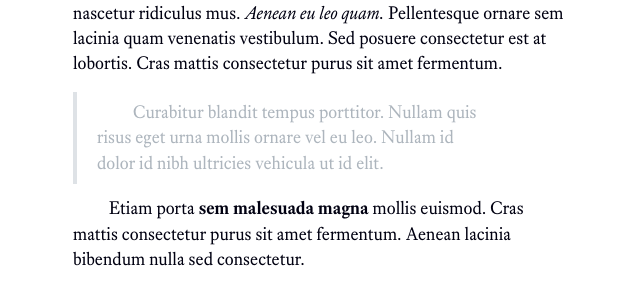
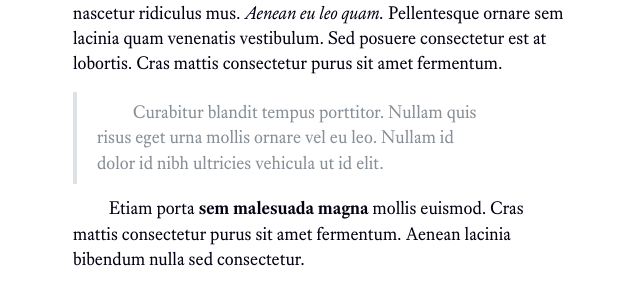
Before and after one commit to littleroot/blog, a Jekyll site: the page built from _pages/example-content.md, in a window 1280 px wide. Shown: the part 332-623 px from the top of the page, without its empty margins (319-959 px from the left). Built offline with Jekyll 4.4.1, drawn with Linux system fonts in a browser that asks for light colours.

Commit message:
darker blockquote

```diff
--- a/_sass/typography.scss
+++ b/_sass/typography.scss
@@ -69,7 +69,7 @@ abbr {
 blockquote {
   padding: .5rem 1rem;
   margin: .8rem 0;
-  color: $gray-500;
+  color: $gray-600;
   border-left: .25rem solid $border-color;
 
   p:last-child {
```
